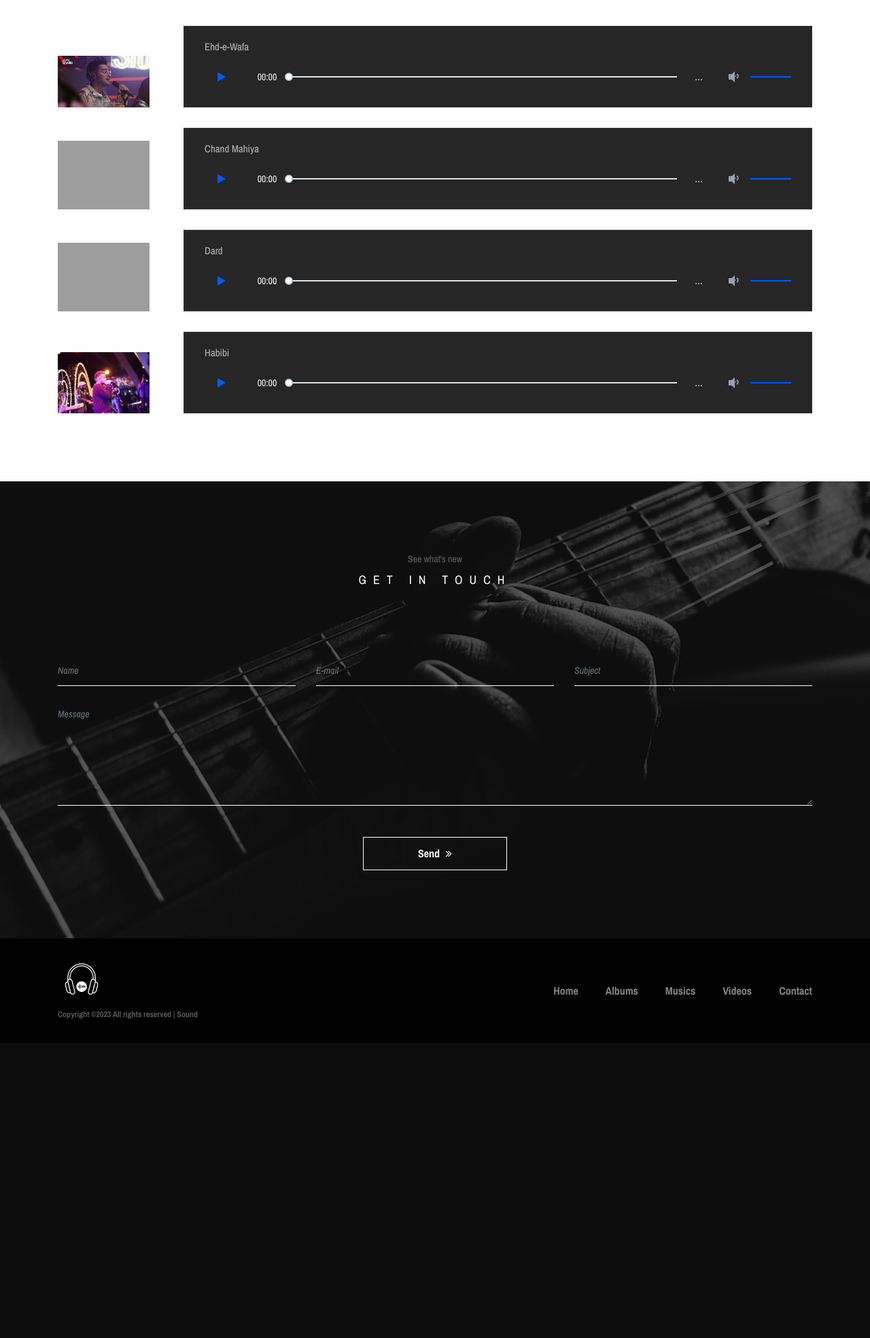
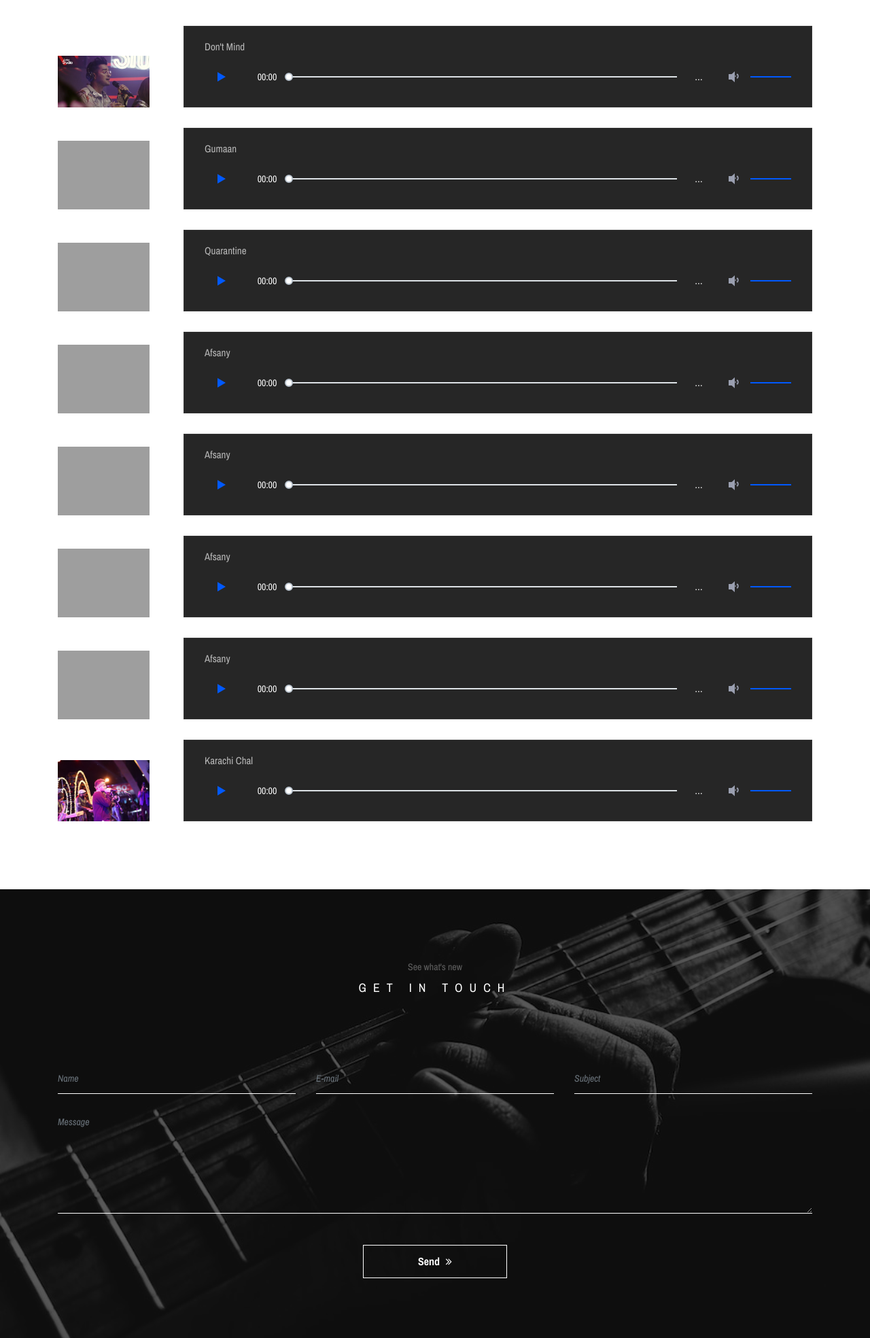
Before and after one commit to javeriaShahid/E_project-1, a Laravel app: page /young in a window 1280 px wide. Shown: the part 389-2357 px from the top of the page at 68% size. Before the commit the page ends 1887 px from the top, so only its background shows below. Run offline with Laravel 10, Linux system fonts and the light colour scheme; some libraries are stand-ins or nearby versions; grey boxes are pictures that could not be loaded.

Commit message:
Update young.blade.php

```diff
--- a/resources/views/young.blade.php
+++ b/resources/views/young.blade.php
@@ -1,4 +1,4 @@
-@extends("components.header")
+    @extends("components.header")
 @section("new")
     <!-- ##### Breadcumb Area Start ##### -->
     <section class="breadcumb-area bg-img-3 bg-overlay">
@@ -23,7 +23,7 @@
                         </div>
                         <div class="song-play-area">
                             <div class="song-name">
-                                <p>Ehd-e-Wafa</p>
+                                <p>Don't Mind</p>
                             </div>
                             <audio preload="auto" controls>
                                 <source src="audio\Ehd-e-Wafa OST  Ali Zafar, Asim Azhar, Sahir Ali Bagga & Aima Baig - (ISPR Official Song).mp3">
@@ -40,7 +40,7 @@
                         </div>
                         <div class="song-play-area">
                             <div class="song-name">
-                                <p>Chand Mahiya</p>
+                                <p>Gumaan</p>
                             </div>
                             <audio preload="auto" controls>
                                 <source src="audio\Asim Azhar - Chand Mahiya (Official Music Video).mp3">
@@ -57,7 +57,75 @@
                         </div>
                         <div class="song-play-area">
                             <div class="song-name">
-                                <p>Dard</p>
+                                <p>Quarantine</p>
+                            </div>
+                            <audio preload="auto" controls>
+                                <source src="audio\Asim Azhar - Dard (Official Video) Durefishan Saleem _ Kunaal Vermaa.mp3">
+                            </audio>
+                        </div>
+                    </div>
+                </div>
+
+                                <!-- Single Song Area -->
+                <div class="col-12">
+                    <div class="single-song-area mb-30 d-flex flex-wrap align-items-end">
+                        <div class="song-thumbnail">
+                            <img src="img/artist/Asim Azhar 5.jpg" alt="">
+                        </div>
+                        <div class="song-play-area">
+                            <div class="song-name">
+                                <p>Afsany</p>
+                            </div>
+                            <audio preload="auto" controls>
+                                <source src="audio\Asim Azhar - Dard (Official Video) Durefishan Saleem _ Kunaal Vermaa.mp3">
+                            </audio>
+                        </div>
+                    </div>
+                </div>
+
+                                <!-- Single Song Area -->
+                <div class="col-12">
+                    <div class="single-song-area mb-30 d-flex flex-wrap align-items-end">
+                        <div class="song-thumbnail">
+                            <img src="img/artist/Asim Azhar 5.jpg" alt="">
+                        </div>
+                        <div class="song-play-area">
+                            <div class="song-name">
+                                <p>Afsany</p>
+                            </div>
+                            <audio preload="auto" controls>
+                                <source src="audio\Asim Azhar - Dard (Official Video) Durefishan Saleem _ Kunaal Vermaa.mp3">
+                            </audio>
+                        </div>
+                    </div>
+                </div>
+
+                                <!-- Single Song Area -->
+                <div class="col-12">
+                    <div class="single-song-area mb-30 d-flex flex-wrap align-items-end">
+                        <div class="song-thumbnail">
+                            <img src="img/artist/Asim Azhar 5.jpg" alt="">
+                        </div>
+                        <div class="song-play-area">
+                            <div class="song-name">
+                                <p>Afsany</p>
+                            </div>
+                            <audio preload="auto" controls>
+                                <source src="audio\Asim Azhar - Dard (Official Video) Durefishan Saleem _ Kunaal Vermaa.mp3">
+                            </audio>
+                        </div>
+                    </div>
+                </div>
+
+                                <!-- Single Song Area -->
+                <div class="col-12">
+                    <div class="single-song-area mb-30 d-flex flex-wrap align-items-end">
+                        <div class="song-thumbnail">
+                            <img src="img/artist/Asim Azhar 5.jpg" alt="">
+                        </div>
+                        <div class="song-play-area">
+                            <div class="song-name">
+                                <p>Afsany</p>
                             </div>
                             <audio preload="auto" controls>
                                 <source src="audio\Asim Azhar - Dard (Official Video) Durefishan Saleem _ Kunaal Vermaa.mp3">
@@ -74,7 +142,7 @@
                         </div>
                         <div class="song-play-area">
                             <div class="song-name">
-                                <p>Habibi</p>
+                                <p>Karachi Chal</p>
                             </div>
                             <audio preload="auto" controls>
                                 <source src="audio\Asim Azhar - Habibi (Official Video) _ New Song 2022.mp3">
```
